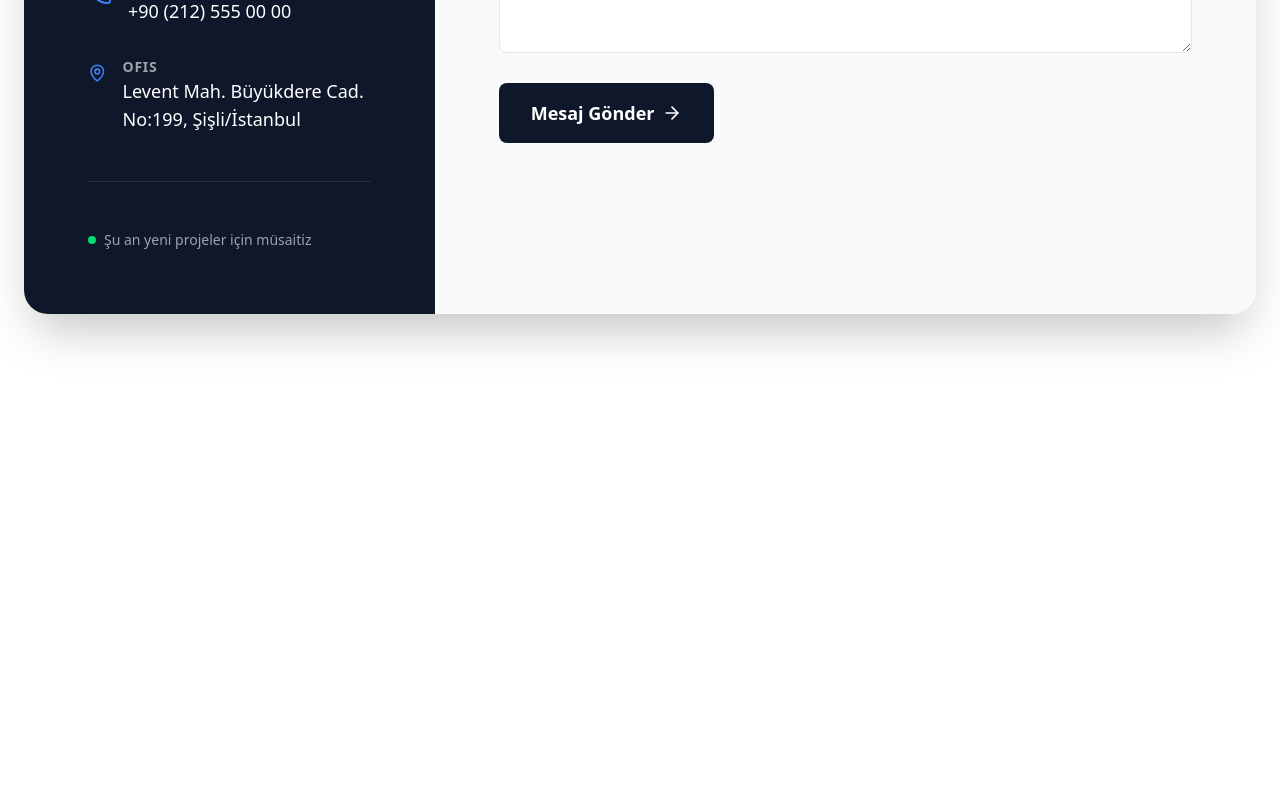
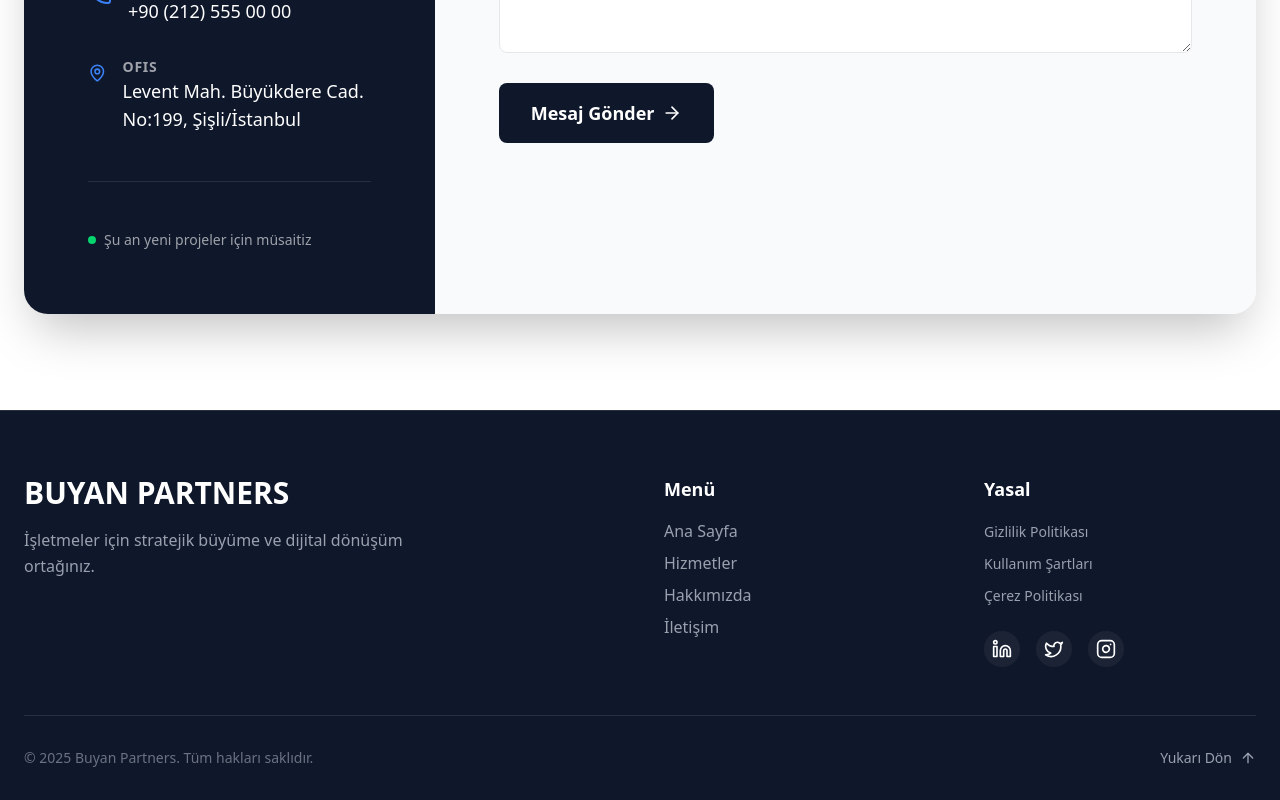
Before and after one commit to atakanclskn/buyan-partners, a React (Vite) app in the folder buyan-partners/: page / in a window 1280 px wide. Shown: the part 2609-3409 px from the top of the page. Before the commit the page ends 3019 px from the top, so only its background shows below. Built offline with nearby package versions, Linux system fonts and the light colour scheme.

Commit message:
feat: add Footer component and integrate it into the App

```diff
--- a/buyan-partners/src/App.jsx
+++ b/buyan-partners/src/App.jsx
@@ -2,6 +2,7 @@ import { useSite } from './context/SiteContext';
 import Services from './components/Services';
 import About from './components/About';
 import Contact from './components/Contact';
+import Footer from './components/Footer';
 
 function App() {
   const { config } = useSite(); // Verileri çekiyoruz
@@ -54,6 +55,7 @@ function App() {
       <Services />
       <About />
       <Contact />
+      <Footer />
     </div>
 
   )
--- /dev/null
+++ b/buyan-partners/src/components/Footer.jsx
@@ -0,0 +1,95 @@
+import { useSite } from '../context/SiteContext';
+import { Linkedin, Twitter, Instagram, Facebook, ArrowUp } from 'lucide-react';
+
+const Footer = () => {
+  const { config } = useSite();
+  const { footer, general, navigation } = config;
+
+  // Yukarı Çık Fonksiyonu
+  const scrollToTop = () => {
+    window.scrollTo({ top: 0, behavior: 'smooth' });
+  };
+
+  return (
+    <footer className="bg-primary text-white border-t border-white/10 pt-16 pb-8">
+      <div className="container mx-auto px-6">
+
+        {/* Üst Kısım: Grid Yapı */}
+        <div className="grid grid-cols-1 md:grid-cols-4 gap-12 mb-12">
+
+          {/* 1. Kolon: Logo ve Açıklama */}
+          <div className="md:col-span-2 space-y-4">
+            <h2 className="text-3xl font-bold text-white">{general.logoText}</h2>
+            <p className="text-gray-400 max-w-sm leading-relaxed">
+              {footer.description}
+            </p>
+          </div>
+
+          {/* 2. Kolon: Site Haritası */}
+          <div>
+            <h3 className="text-lg font-semibold mb-4 text-white">Menü</h3>
+            <ul className="space-y-2">
+              {navigation.map((item) => (
+                <li key={item.id}>
+                  <a
+                    href={item.path}
+                    className="text-gray-400 hover:text-secondary transition-colors"
+                  >
+                    {item.title}
+                  </a>
+                </li>
+              ))}
+            </ul>
+          </div>
+
+          {/* 3. Kolon: Yasal & Sosyal */}
+          <div>
+            <h3 className="text-lg font-semibold mb-4 text-white">Yasal</h3>
+            <ul className="space-y-2 mb-6">
+              {footer.links.map((link, index) => (
+                <li key={index}>
+                  <a href={link.url} className="text-gray-400 hover:text-secondary transition-colors text-sm">
+                    {link.title}
+                  </a>
+                </li>
+              ))}
+            </ul>
+
+            {/* Sosyal İkonlar */}
+            <div className="flex space-x-4">
+              <a href="#" className="bg-white/5 p-2 rounded-full hover:bg-secondary hover:text-white transition-all">
+                <Linkedin size={20} />
+              </a>
+              <a href="#" className="bg-white/5 p-2 rounded-full hover:bg-secondary hover:text-white transition-all">
+                <Twitter size={20} />
+              </a>
+              <a href="#" className="bg-white/5 p-2 rounded-full hover:bg-secondary hover:text-white transition-all">
+                <Instagram size={20} />
+              </a>
+            </div>
+          </div>
+
+        </div>
+
+        {/* Alt Kısım: Telif Hakkı */}
+        <div className="border-t border-white/10 pt-8 flex flex-col md:flex-row justify-between items-center">
+          <p className="text-gray-500 text-sm text-center md:text-left mb-4 md:mb-0">
+            {general.footerText}
+          </p>
+
+          {/* Yukarı Çık Butonu */}
+          <button
+            onClick={scrollToTop}
+            className="flex items-center space-x-2 text-sm text-gray-400 hover:text-secondary transition-colors cursor-pointer"
+          >
+            <span>Yukarı Dön</span>
+            <ArrowUp size={16} />
+          </button>
+        </div>
+
+      </div>
+    </footer>
+  );
+};
+
+export default Footer;
--- a/buyan-partners/src/data/siteConfig.js
+++ b/buyan-partners/src/data/siteConfig.js
@@ -94,5 +94,19 @@ export const siteConfig = {
       address: "Levent Mah. Büyükdere Cad. No:199, Şişli/İstanbul",
       mapUrl: "https://maps.google.com" // İleride harita linki için
     }
+  },
+  // FOOTER VERİSİ
+  footer: {
+    description: "İşletmeler için stratejik büyüme ve dijital dönüşüm ortağınız.",
+    socials: [
+      { id: 1, name: "linkedin", url: "#" },
+      { id: 2, name: "twitter", url: "#" },
+      { id: 3, name: "instagram", url: "#" }
+    ],
+    links: [
+      { title: "Gizlilik Politikası", url: "#" },
+      { title: "Kullanım Şartları", url: "#" },
+      { title: "Çerez Politikası", url: "#" }
+    ]
   }
 };
```
